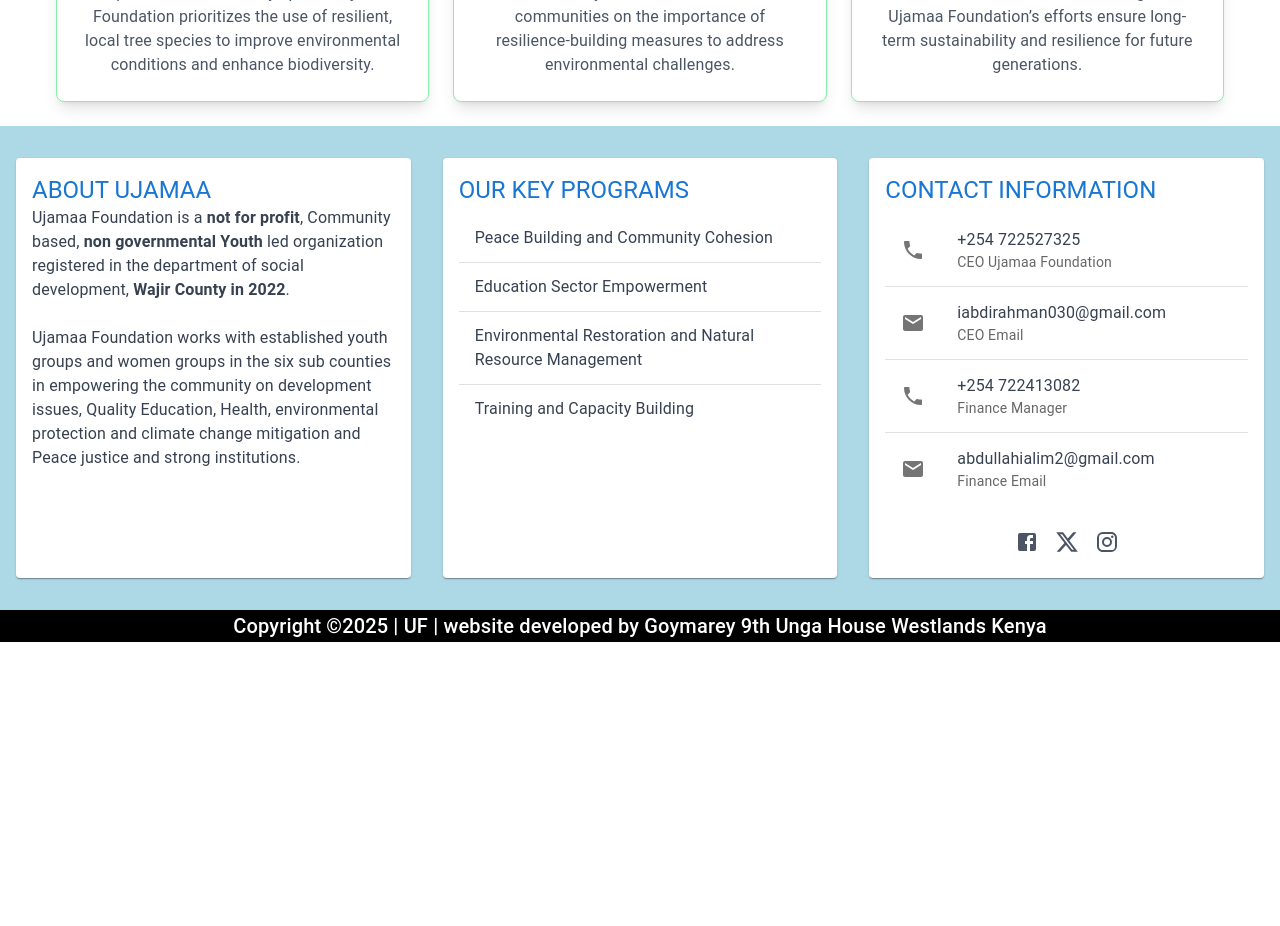
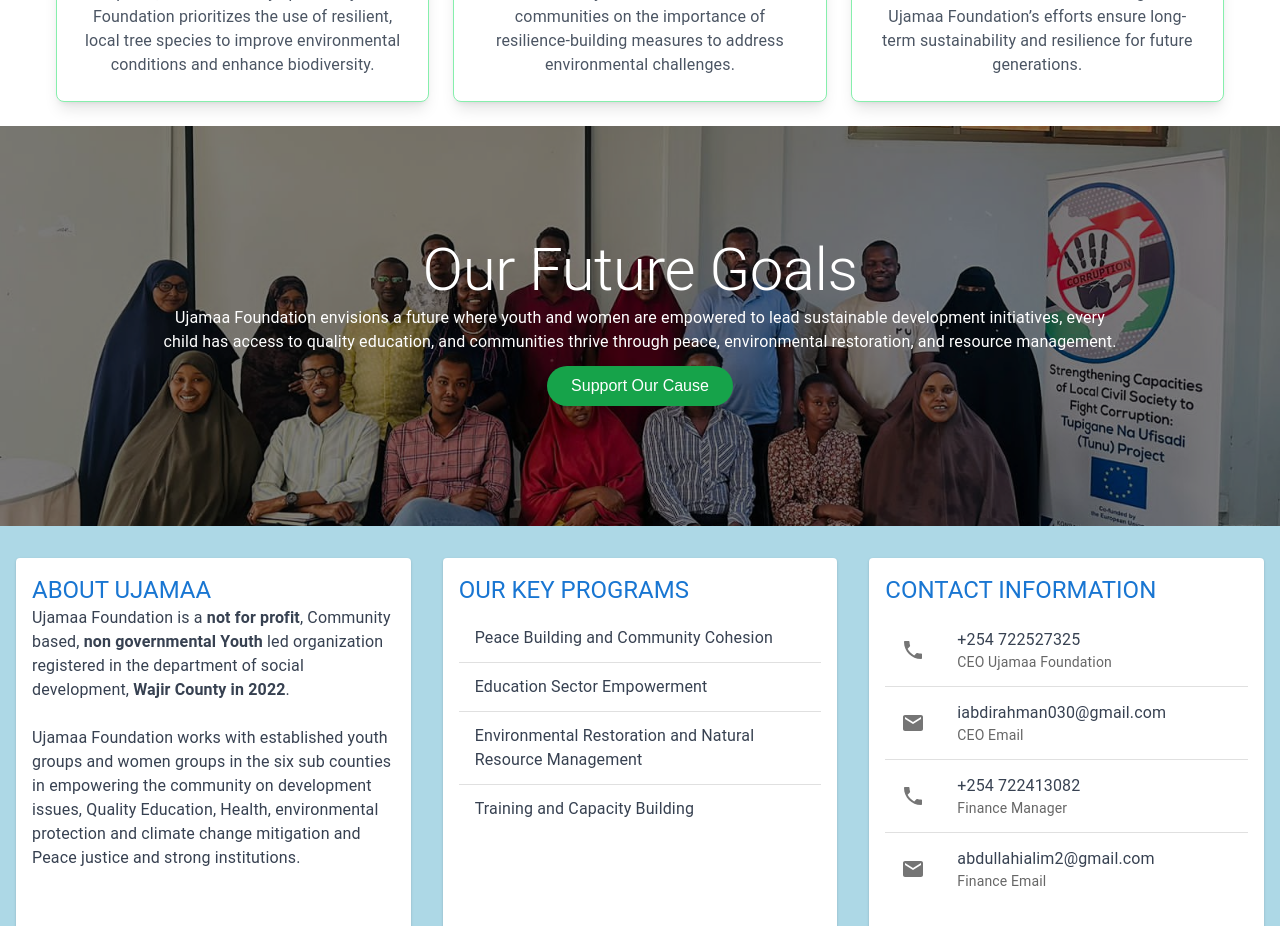
Before and after one commit to ahmednule/Ujamaa-Foundation, a Next.js app: page /our-programs/environment-restoration in a window 1280 px wide. Shown: the part 2300-3226 px from the top of the page. Before the commit the page ends 2942 px from the top, so only its background shows below. Built offline with nearby package versions, Linux system fonts and the light colour scheme.

Commit message:
feature: sam ething here added the reusable componenet here

```diff
--- a/src/app/our-programs/environment-restoration/page.tsx
+++ b/src/app/our-programs/environment-restoration/page.tsx
@@ -47,6 +47,14 @@ export default function environmentRestoration(){
             ))}
         </div>
     </div>
+    <ReusableCarosel
+                image="image18.jpg"
+                heading="Our Future Goals"
+                content="Ujamaa Foundation envisions a future where youth and women are empowered to lead sustainable development initiatives,
+                every child has access to quality education, and communities thrive through peace, environmental restoration, and resource
+                management."
+                button="Support Our Cause"
+                />
         </div>
     )
 }
```
Lines whose indentation alone changed are shown as unchanged.
